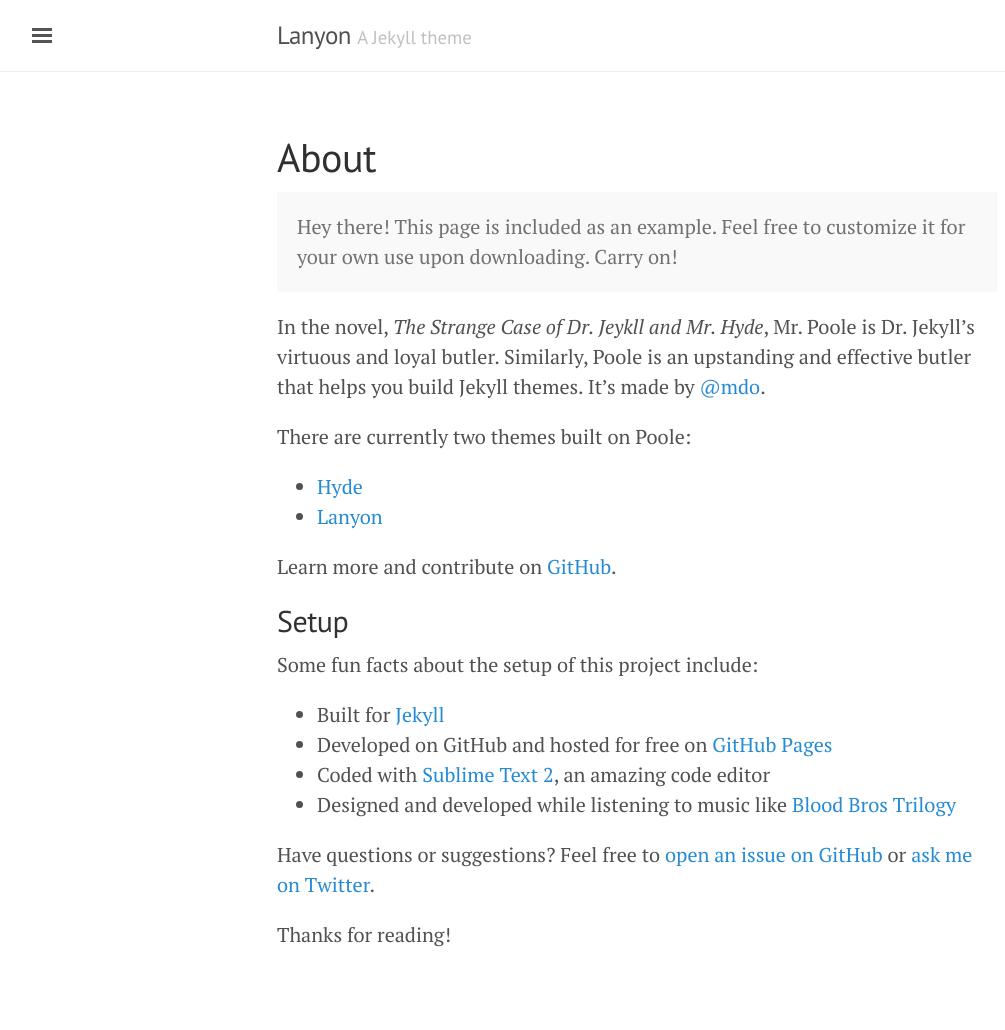
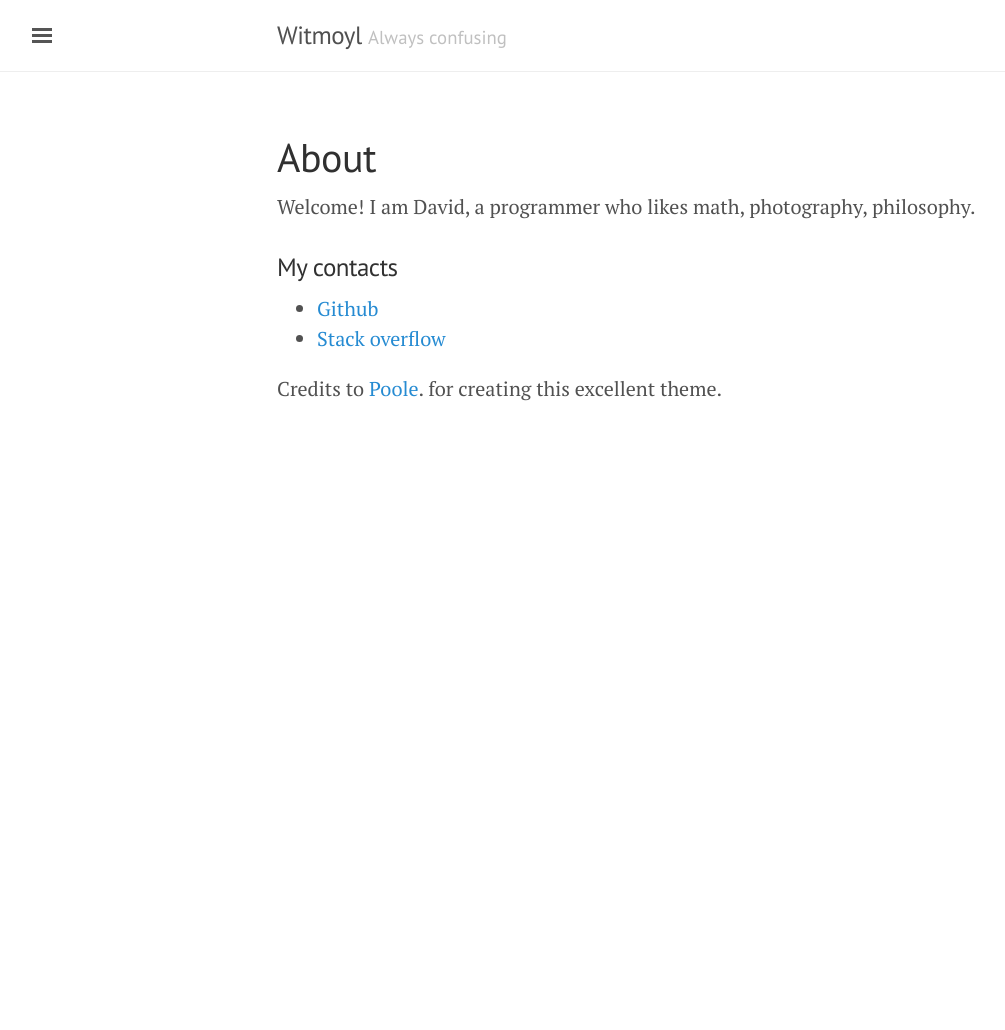
Before and after one commit to Ykid/Ykid.github.io, a Jekyll site: the page built from about.md, in a window 1280 px wide. Shown: the whole page, without its empty margins (3-1008 px from the left). Built offline with Jekyll 4.4.1, drawn with Linux system fonts in a browser that asks for light colours; after the commit the page ends 900 px from its top, so only the background shows below that.

Commit message:
starting to constomize

```diff
--- a/_config.yml
+++ b/_config.yml
@@ -2,12 +2,12 @@
 #
 # Use of `relative_permalinks` ensures post links from the index work properly.
 permalink:           pretty
-relative_permalinks: true
+# relative_permalinks: true
 
 # Setup
-title:               Lanyon
-tagline:             'A Jekyll theme'
-description:         'A reserved <a href="http://jekyllrb.com" target="_blank">Jekyll</a> theme that places the utmost gravity on content with a hidden drawer. Made by <a href="https://twitter.com/mdo" target="_blank">@mdo</a>.'
+title:               Witmoyl
+tagline:             'Always confusing'
+description:         'Welcome! I am David, a programmer who likes math, photography, philosophy.'
 url:                 http://lanyon.getpoole.com
 baseurl:             ''
 paginate:            5
--- a/_includes/sidebar.html
+++ b/_includes/sidebar.html
@@ -25,9 +25,9 @@
       {% endif %}
     {% endfor %}
 
-    <a class="sidebar-nav-item" href="{{ site.github.repo }}/archive/v{{ site.version }}.zip">Download</a>
-    <a class="sidebar-nav-item" href="{{ site.github.repo }}">GitHub project</a>
-    <span class="sidebar-nav-item">Currently v{{ site.version }}</span>
+    <!-- <a class="sidebar-nav-item" href="{{ site.github.repo }}/archive/v{{ site.version }}.zip">Download</a> -->
+    <!-- <a class="sidebar-nav-item" href="{{ site.github.repo }}">GitHub project</a> -->
+    <!-- <span class="sidebar-nav-item">Currently v{{ site.version }}</span> -->
   </nav>
 
   <div class="sidebar-item">
--- a/about.md
+++ b/about.md
@@ -3,28 +3,11 @@
 title: About
 ---
 
-<p class="message">
-  Hey there! This page is included as an example. Feel free to customize it for your own use upon downloading. Carry on!
-</p>
+{{site.description}}
 
-In the novel, *The Strange Case of Dr. Jeykll and Mr. Hyde*, Mr. Poole is Dr. Jekyll's virtuous and loyal butler. Similarly, Poole is an upstanding and effective butler that helps you build Jekyll themes. It's made by [@mdo](https://twitter.com/mdo).
+### My contacts
 
-There are currently two themes built on Poole:
+* [Github](https://github.com/ykid)
+* [Stack overflow](http://stackoverflow.com/users/1798273/david)
 
-* [Hyde](http://hyde.getpoole.com)
-* [Lanyon](http://lanyon.getpoole.com)
-
-Learn more and contribute on [GitHub](https://github.com/poole).
-
-## Setup
-
-Some fun facts about the setup of this project include:
-
-* Built for [Jekyll](http://jekyllrb.com)
-* Developed on GitHub and hosted for free on [GitHub Pages](https://pages.github.com)
-* Coded with [Sublime Text 2](http://sublimetext.com), an amazing code editor
-* Designed and developed while listening to music like [Blood Bros Trilogy](https://soundcloud.com/maddecent/sets/blood-bros-series)
-
-Have questions or suggestions? Feel free to [open an issue on GitHub](https://github.com/poole/issues/new) or [ask me on Twitter](https://twitter.com/mdo).
-
-Thanks for reading!
+Credits to [Poole](https://github.com/poole). for creating this excellent theme.
--- a/index.html
+++ b/index.html
@@ -7,7 +7,7 @@
   {% for post in paginator.posts %}
   <div class="post">
     <h1 class="post-title">
-      <a href="{{ site.baseurl }}/{{ post.url }}">
+      <a href="{{ site.baseurl }}{{ post.url }}">
         {{ post.title }}
       </a>
     </h1>
```
Also changed, not shown: _drafts/about.md (added, +30 -0 lines), _posts/2016-04-10-Hello.md (added, +6 -0 lines), _drafts/2013-12-31-whats-jekyll.md (renamed from _posts/2013-12-31-whats-jekyll.md), _drafts/2014-01-01-example-content.md (renamed from _posts/2014-01-01-example-content.md), _drafts/2014-01-02-introducing-lanyon.md (renamed from _posts/2014-01-02-introducing-lanyon.md).
